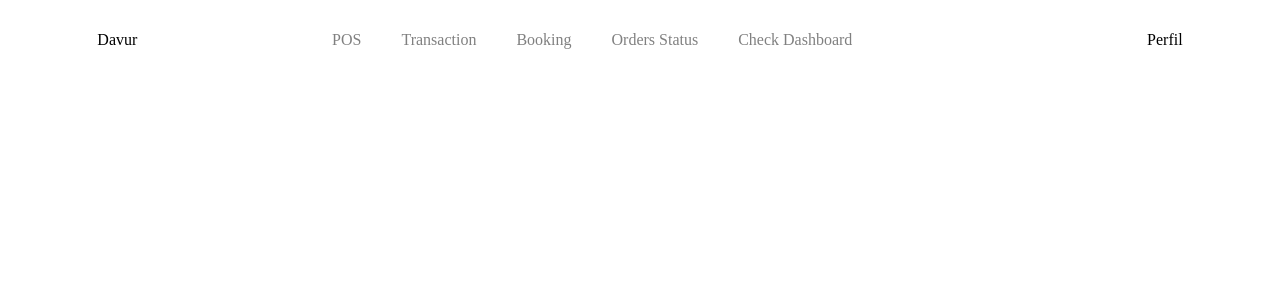
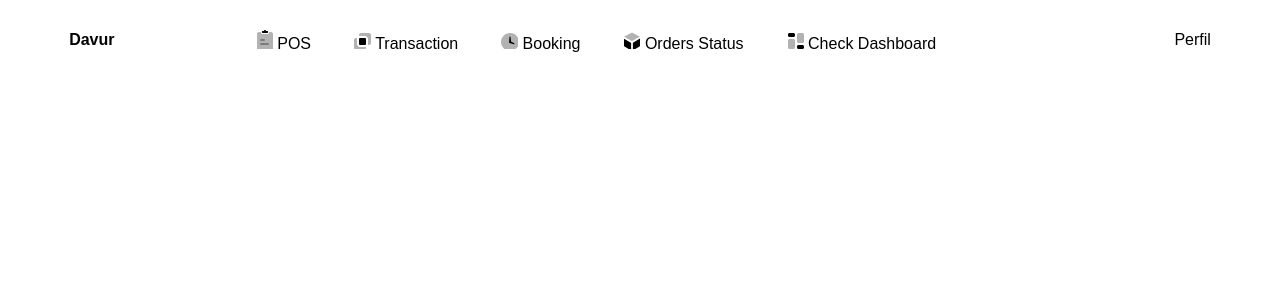
Before and after one commit to Samuel150/AngularLessons, an Angular app: page /restaurant in a window 1280 px wide. Shown: the top 300 px of the page. Built offline with nearby package versions, Linux system fonts and the light colour scheme.

Commit message:
navbar component

```diff
--- a/angular.json
+++ b/angular.json
@@ -31,8 +31,7 @@
             "inlineStyleLanguage": "scss",
             "assets": [
               "src/favicon.ico",
-              "src/assets",
-              "src/assets/svg/icons-app.svg"
+              "src/assets"
             ],
             "styles": [
               "src/styles.scss"
--- a/src/app/components/navbar/navbar.component.html
+++ b/src/app/components/navbar/navbar.component.html
@@ -3,9 +3,12 @@
         Davur
     </h2>
     <div class="navbar-options">
-        <span *ngFor="let option of navbarOptions">
+        <div *ngFor="let option of navbarOptions">
+            <svg >
+                <use [attr.xlink:href]="'assets/svg/icons-app.svg#' + option.icon" />
+            </svg>
             {{option.text}}
-        </span>
+        </div>
     </div>
     <div class="profile">
         Perfil
--- a/src/app/components/navbar/navbar.component.ts
+++ b/src/app/components/navbar/navbar.component.ts
@@ -12,23 +12,23 @@ export class NavbarComponent implements OnInit {
   navbarOptions:INavbarOption[]=[
     {
       text:'POS',
-      icon:'svg-test0'
+      icon:'svg-list'
     },
     {
       text:'Transaction',
-      icon:'svg-test2'
+      icon:'svg-transaction'
     },
     {
       text:'Booking',
-      icon:'svg-test2'
+      icon:'svg-clock'
     },
     {
       text:'Orders Status',
-      icon:'svg-test2'
+      icon:'svg-box'
     },
     {
       text:'Check Dashboard',
-      icon:'svg-test2'
+      icon:'svg-dashboard'
     }
   ]
 
--- /dev/null
+++ b/src/assets/styles/_styles.scss
@@ -0,0 +1,6 @@
+//base
+@import "./base/reset";
+
+//components
+@import "./components/navbar";
+@import "./components/button";
--- a/src/assets/base/_reset.scss
+++ b/src/assets/styles/base/_reset.scss
@@ -83,7 +83,7 @@ video {
     padding: 0;
     border: 0;
     font-size: 100%;
-    font: inherit;
+    // font: inherit;
     vertical-align: baseline;
 }
 
--- a/src/styles.scss
+++ b/src/styles.scss
@@ -1,8 +1,7 @@
 /* You can add global styles to this file, and also import other style files */
 
-//base
-@import "./assets/base/reset";
+body{
+    font-family: 'poppins', sans-serif
+}
 
-//components
-@import "./assets/components/navbar";
-@import "./assets/components/button";
+@import "./assets/styles/styles";
```
Also changed, not shown: src/assets/styles/components/_button.scss (renamed from src/assets/components/_button.scss), src/assets/styles/components/_navbar.scss (renamed from src/assets/components/_navbar.scss), src/assets/svg/icons-app.svg.
